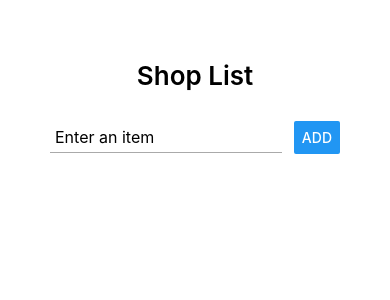
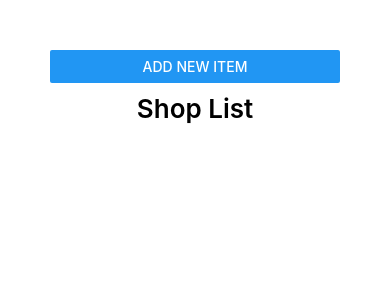
Before and after one commit to angelofmfonseca/rn-list-app, a React Native app: screen / in a window 390 px wide. Shown: the top 300 px of the page. Built offline with nearby package versions, Linux system fonts and the light colour scheme.

Commit message:
comportamento de aparecer do modal

```diff
--- a/App.js
+++ b/App.js
@@ -1,11 +1,12 @@
 import React, { useState } from "react";
-import { StyleSheet, Text, View, FlatList } from "react-native";
+import { StyleSheet, Text, View, FlatList, Button } from "react-native";
 
 import ListItem from "./components/ListItem";
 import ListInput from "./components/ListInput";
 
 const App = () => {
   const [itemsList, setItemsList] = useState([]);
+  const [isModalVisible, setIsModalVisible] = useState(false);
 
   const handleAddItens = itemTitle => {
     setItemsList(currentItems => [
@@ -20,10 +21,18 @@ const App = () => {
     });
   };
 
+  const showModal = () => {
+    setIsModalVisible(true);
+  };
+
   return (
     <View style={styles.screen}>
+      <Button title="Add new item" onPress={showModal} />
       <Text style={styles.title}>Shop List</Text>
-      <ListInput handleAddItens={handleAddItens} />
+      <ListInput
+        isModalVisible={isModalVisible}
+        handleAddItens={handleAddItens}
+      />
       <FlatList
         keyExtractor={item => item.id}
         data={itemsList} // FlatList expects an array of objects
--- a/components/ListInput.js
+++ b/components/ListInput.js
@@ -1,7 +1,7 @@
 import React, { useState } from "react";
-import { Button, StyleSheet, TextInput, View } from "react-native";
+import { Button, Modal, StyleSheet, TextInput, View } from "react-native";
 
-const ListInput = ({ handleAddItens }) => {
+const ListInput = ({ handleAddItens, isModalVisible }) => {
   const [enteredItem, setEnteredItem] = useState("");
 
   const handleTextChange = enteredText => {
@@ -9,6 +9,7 @@ const ListInput = ({ handleAddItens }) => {
   };
 
   return (
+    <Modal visible={isModalVisible} animationType="slide">
       <View style={styles.inputContainer}>
         <TextInput
           placeholder="Enter an item"
@@ -18,19 +19,21 @@ const ListInput = ({ handleAddItens }) => {
         />
         <Button title="ADD" onPress={() => handleAddItens(enteredItem)} />
       </View>
+    </Modal>
   );
 };
 
 const styles = StyleSheet.create({
   inputContainer: {
-    flexDirection: "row",
-    justifyContent: "space-between",
+    flex: 1,
+    justifyContent: "center",
     alignItems: "center"
   },
   input: {
     borderBottomWidth: 1,
     borderBottomColor: "#aaa",
     padding: 5,
+    marginBottom: 10,
     width: "80%",
     fontSize: 16
   }
```
Lines whose indentation alone changed are shown as unchanged.
